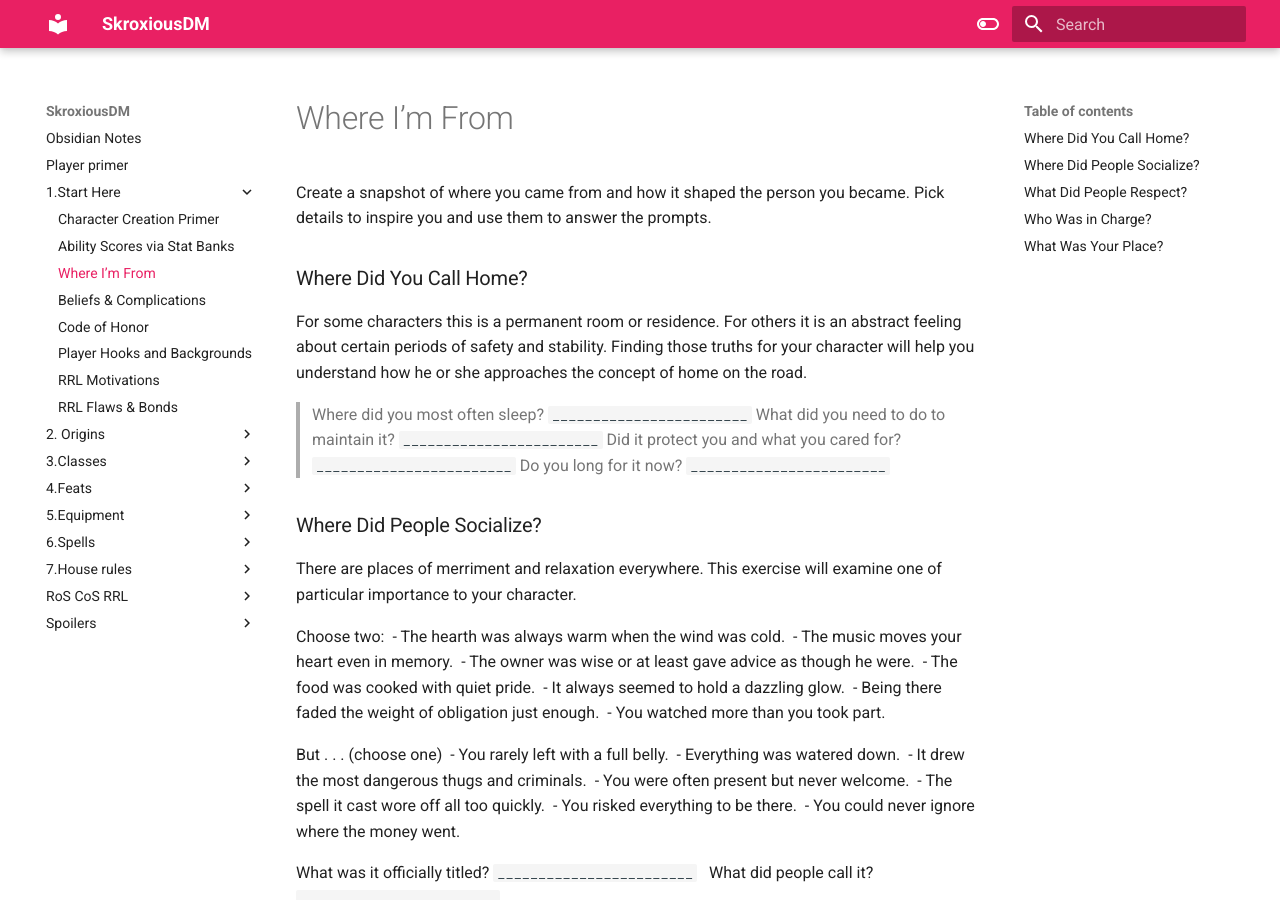
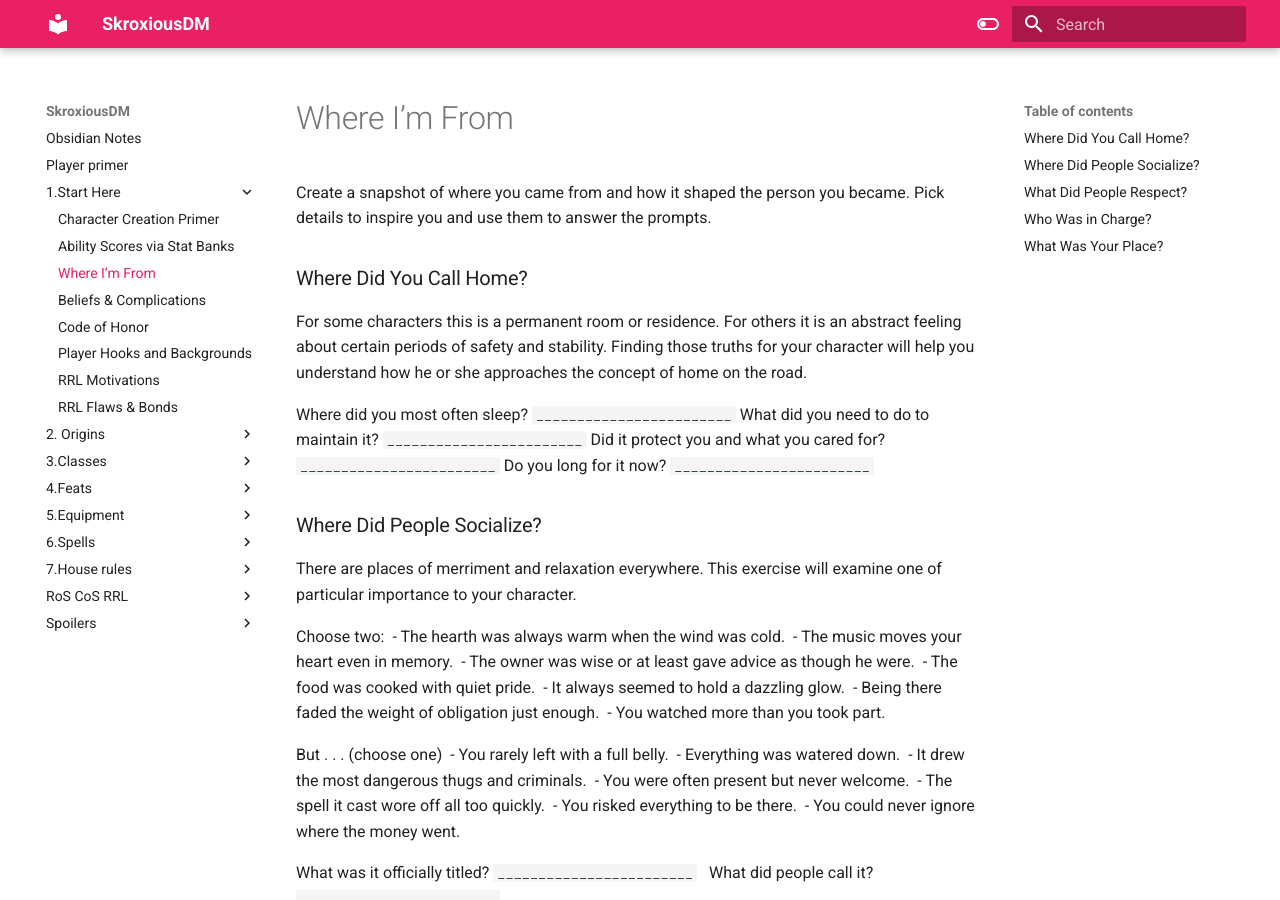
Before and after one commit to SkroxiousDM/SkroxiousDM, an MkDocs documentation site: the page built from docs/1.Start_Here/Backstory_Questions.md, in a window 1280 px wide and 900 px high. Built offline with MkDocs 1.6.1 and Material for MkDocs 9.7.7, drawn with Linux system fonts in a browser that asks for light colours.

```diff
--- a/docs/1.Start_Here/Backstory_Questions.md
+++ b/docs/1.Start_Here/Backstory_Questions.md
@@ -3,10 +3,10 @@ Create a snapshot of where you came from and how it shaped the person you became
 ### Where Did You Call Home?
 For some characters this is a permanent room or residence. For others it is an abstract feeling about certain periods of safety and stability. Finding those truths for your character will help you understand how he or she approaches the concept of home on the road.
 
->Where did you most often sleep? `________________________`
->What did you need to do to maintain it? `________________________`
->Did it protect you and what you cared for? `________________________`
->Do you long for it now? `________________________`
+Where did you most often sleep? `________________________`
+What did you need to do to maintain it? `________________________`
+Did it protect you and what you cared for? `________________________`
+Do you long for it now? `________________________`
 
 ### Where Did People Socialize?
 There are places of merriment and relaxation everywhere. This exercise will examine one of particular importance to your character.
```
